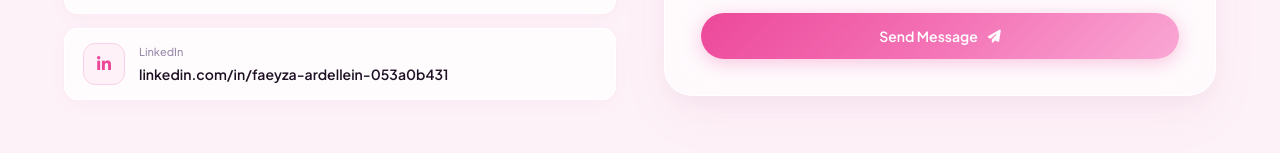
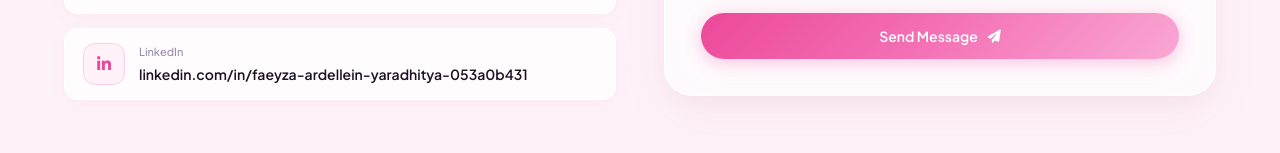
Before and after one commit to fyzardell/portofolio, a React (Vite) app: page / in a window 1280 px wide. Shown: the part 4664-4817 px from the top of the page. Built offline with nearby package versions, Linux system fonts and the light colour scheme.

Commit message:
fix: update LinkedIn URL ke faeyza-ardellein-yaradhitya

```diff
--- a/src/components/Contact.jsx
+++ b/src/components/Contact.jsx
@@ -77,13 +77,13 @@ export default function Contact() {
                 </div>
               </a>
 
-              <a href="https://www.linkedin.com/in/faeyza-ardellein-053a0b431/" target="_blank" rel="noopener noreferrer" className="contact-item">
+              <a href="https://www.linkedin.com/in/faeyza-ardellein-yaradhitya-053a0b431/" target="_blank" rel="noopener noreferrer" className="contact-item">
                 <div className="contact-icon">
                   <i className="fa-brands fa-linkedin-in" />
                 </div>
                 <div className="contact-item-text">
                   <span className="contact-item-label">LinkedIn</span>
-                  <span className="contact-item-value">linkedin.com/in/faeyza-ardellein-053a0b431</span>
+                  <span className="contact-item-value">linkedin.com/in/faeyza-ardellein-yaradhitya-053a0b431</span>
                 </div>
               </a>
             </div>
--- a/src/components/Footer.jsx
+++ b/src/components/Footer.jsx
@@ -34,7 +34,7 @@ export default function Footer() {
           <a href="https://www.instagram.com/fyzardell/" target="_blank" rel="noopener noreferrer" aria-label="Instagram">
             <i className="fa-brands fa-instagram" />
           </a>
-          <a href="https://www.linkedin.com/in/faeyza-ardellein-053a0b431/" target="_blank" rel="noopener noreferrer" aria-label="LinkedIn">
+          <a href="https://www.linkedin.com/in/faeyza-ardellein-yaradhitya-053a0b431/" target="_blank" rel="noopener noreferrer" aria-label="LinkedIn">
             <i className="fa-brands fa-linkedin-in" />
           </a>
           <a href="mailto:faeyzaardellein@gmail.com" aria-label="Email">
--- a/src/components/Hero.jsx
+++ b/src/components/Hero.jsx
@@ -76,7 +76,7 @@ export default function Hero() {
             <a href="https://www.instagram.com/fyzardell/" target="_blank" rel="noopener noreferrer" className="hero-social-item">
               <i className="fa-brands fa-instagram" />
             </a>
-            <a href="https://www.linkedin.com/in/faeyza-ardellein-053a0b431/" target="_blank" rel="noopener noreferrer" className="hero-social-item">
+            <a href="https://www.linkedin.com/in/faeyza-ardellein-yaradhitya-053a0b431/" target="_blank" rel="noopener noreferrer" className="hero-social-item">
               <i className="fa-brands fa-linkedin-in" />
             </a>
             <a href="mailto:faeyzaardellein@gmail.com" className="hero-social-item">
```
